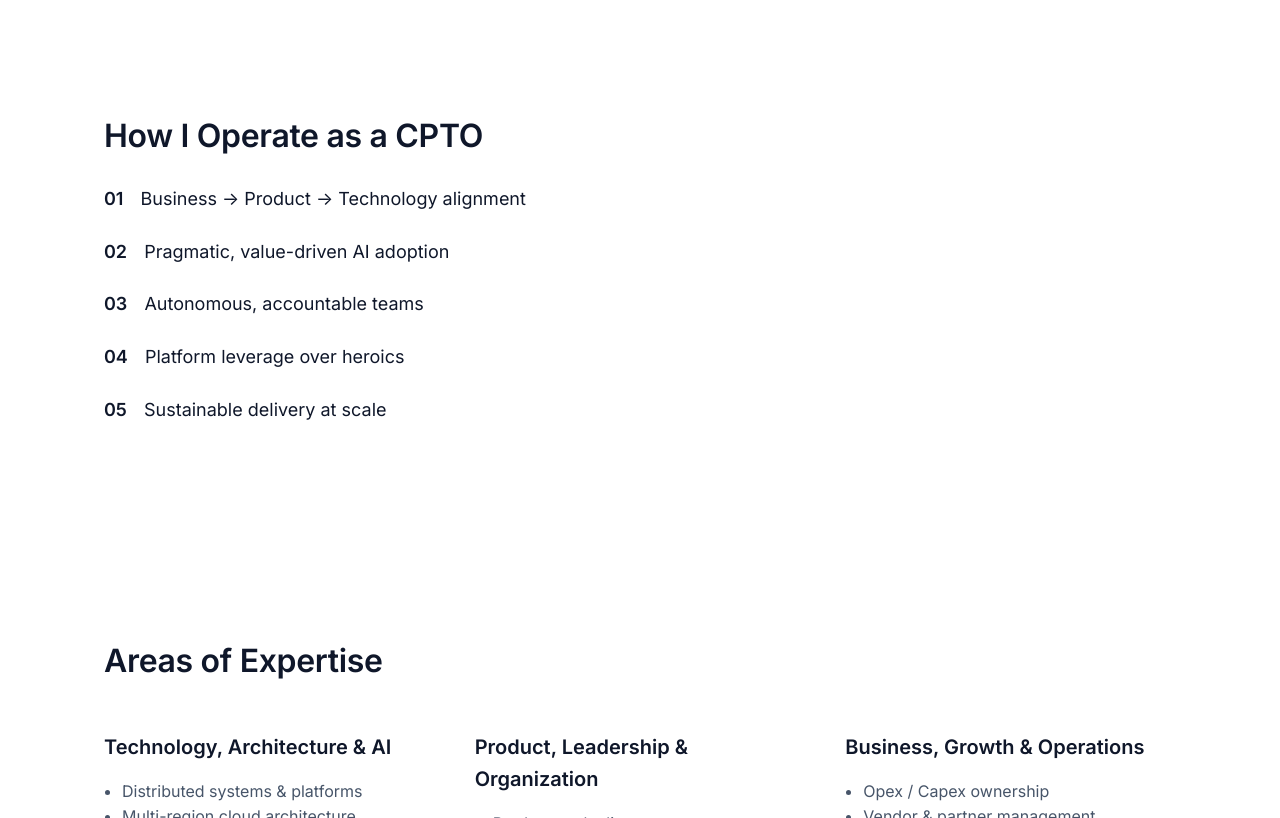
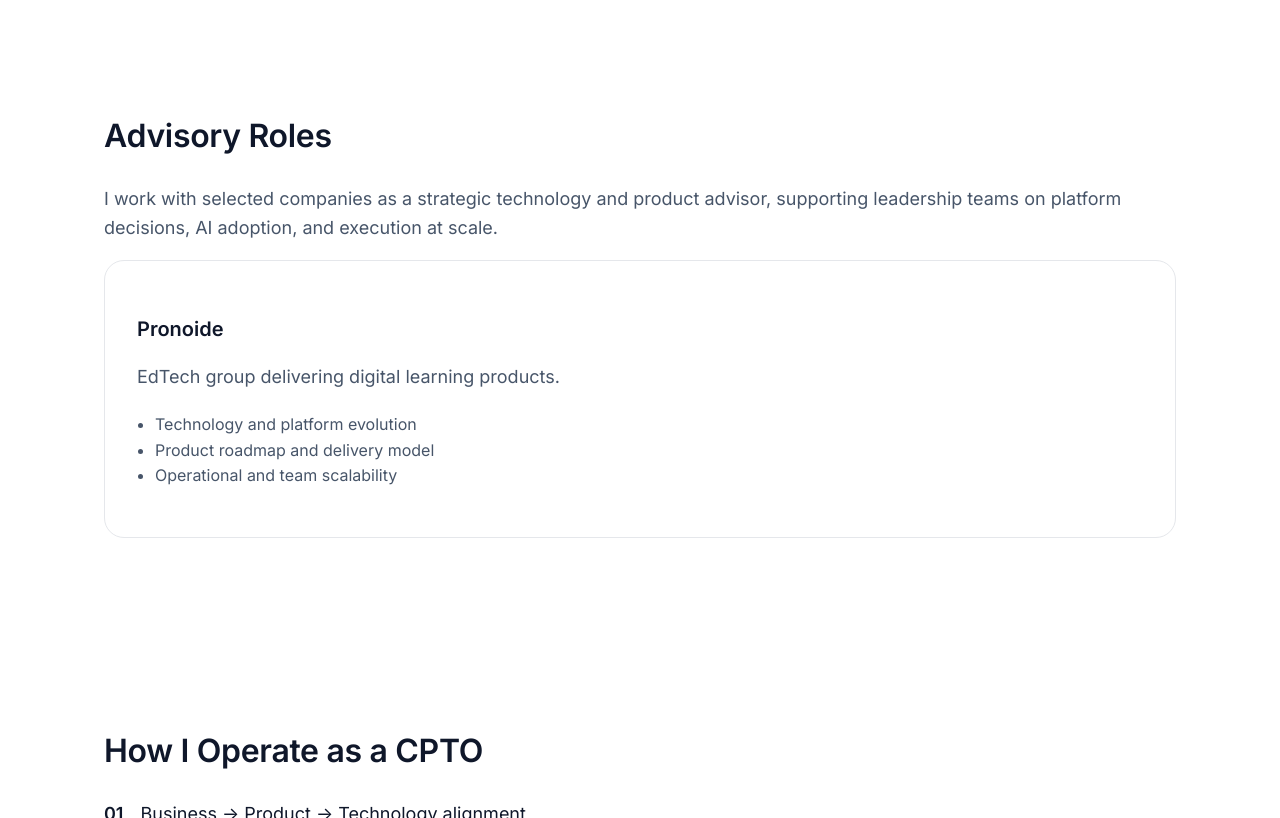
Before and after one commit to smontiu/smontiu.github.io, a website: page index.html in a window 1280 px wide. Shown: the part 2058-2876 px from the top of the page. Drawn offline with Linux system fonts and the light colour scheme.

Commit message:
feat: add advisory roles

```diff
--- a/index.html
+++ b/index.html
@@ -21,6 +21,7 @@
   <link rel="icon" type="image/png" sizes="32x32" href="/img/favicon-32x32.png">
   <link rel="icon" type="image/png" sizes="16x16" href="/img/favicon-16x16.png">
   <link rel="manifest" href="/site.webmanifest">
+  <link rel="canonical" href="https://montiu.com/" />
   <!-- Fonts -->
   <link rel="preconnect" href="https://fonts.googleapis.com">
   <link rel="preconnect" href="https://fonts.gstatic.com" crossorigin>
@@ -310,6 +311,33 @@
       </div>
     </section>
 
+    <!-- Advisory -->
+    <section>
+      <h2>Advisory Roles</h2>
+      <p>I work with selected companies as a strategic technology and product advisor, supporting leadership teams on
+        platform decisions, AI adoption, and execution at scale.</p>
+      <div class="cards">
+        <!-- <div class="card">
+          <h3>Jobwinner.ai</h3>
+          <p>AI-driven platform focused on job search and career acceleration.</p>
+          <ul>
+            <li>Product and AI strategy advisory</li>
+            <li>Platform scalability and architecture</li>
+            <li>Execution prioritization for early growth</li>
+          </ul>
+        </div> -->
+        <div class="card">
+          <h3>Pronoide</h3>
+          <p>EdTech group delivering digital learning products.</p>
+          <ul>
+            <li>Technology and platform evolution</li>
+            <li>Product roadmap and delivery model</li>
+            <li>Operational and team scalability</li>
+          </ul>
+        </div>
+      </div>
+    </section>
+
     <!-- Principles -->
     <section class="principles">
       <h2>How I Operate as a CPTO</h2>
```
